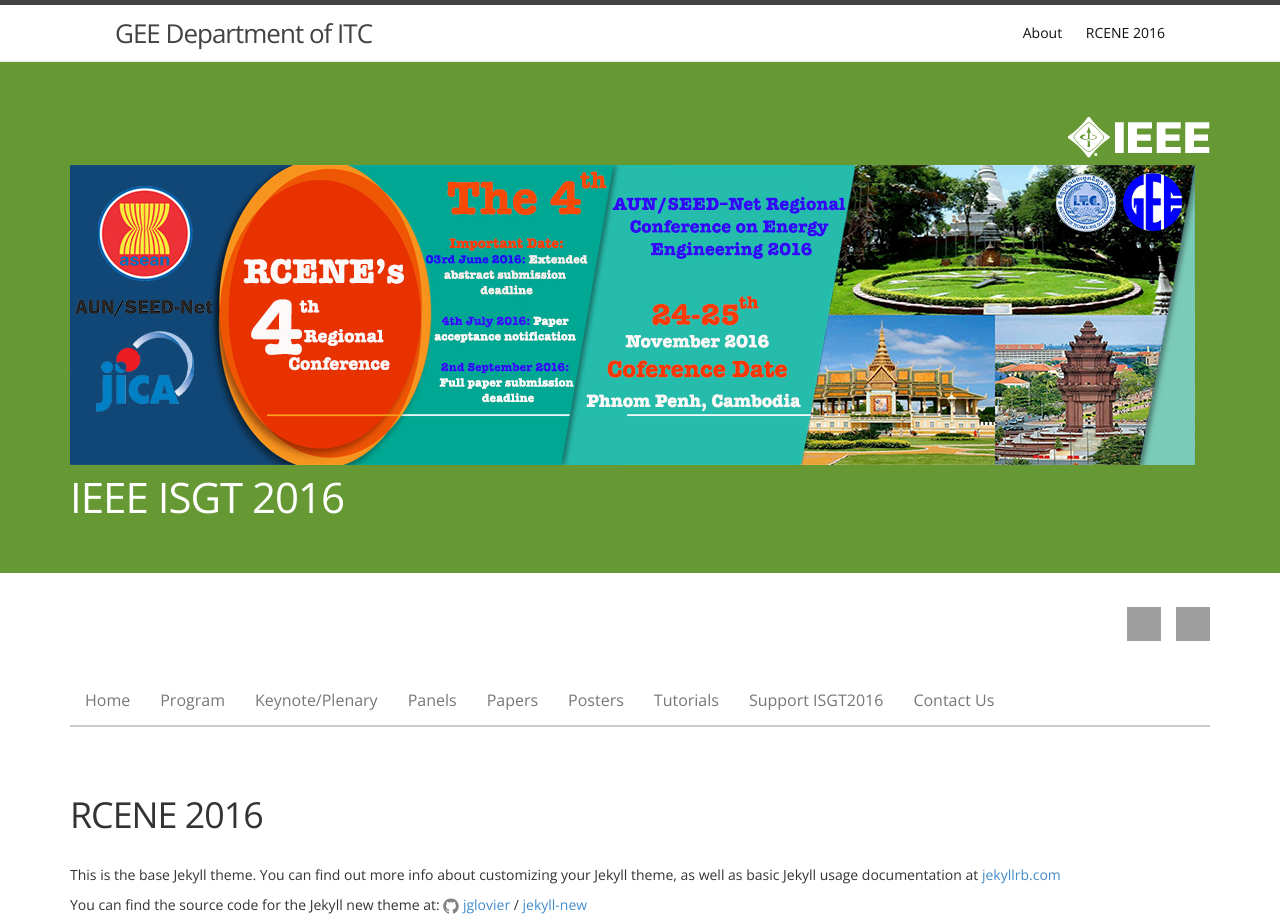
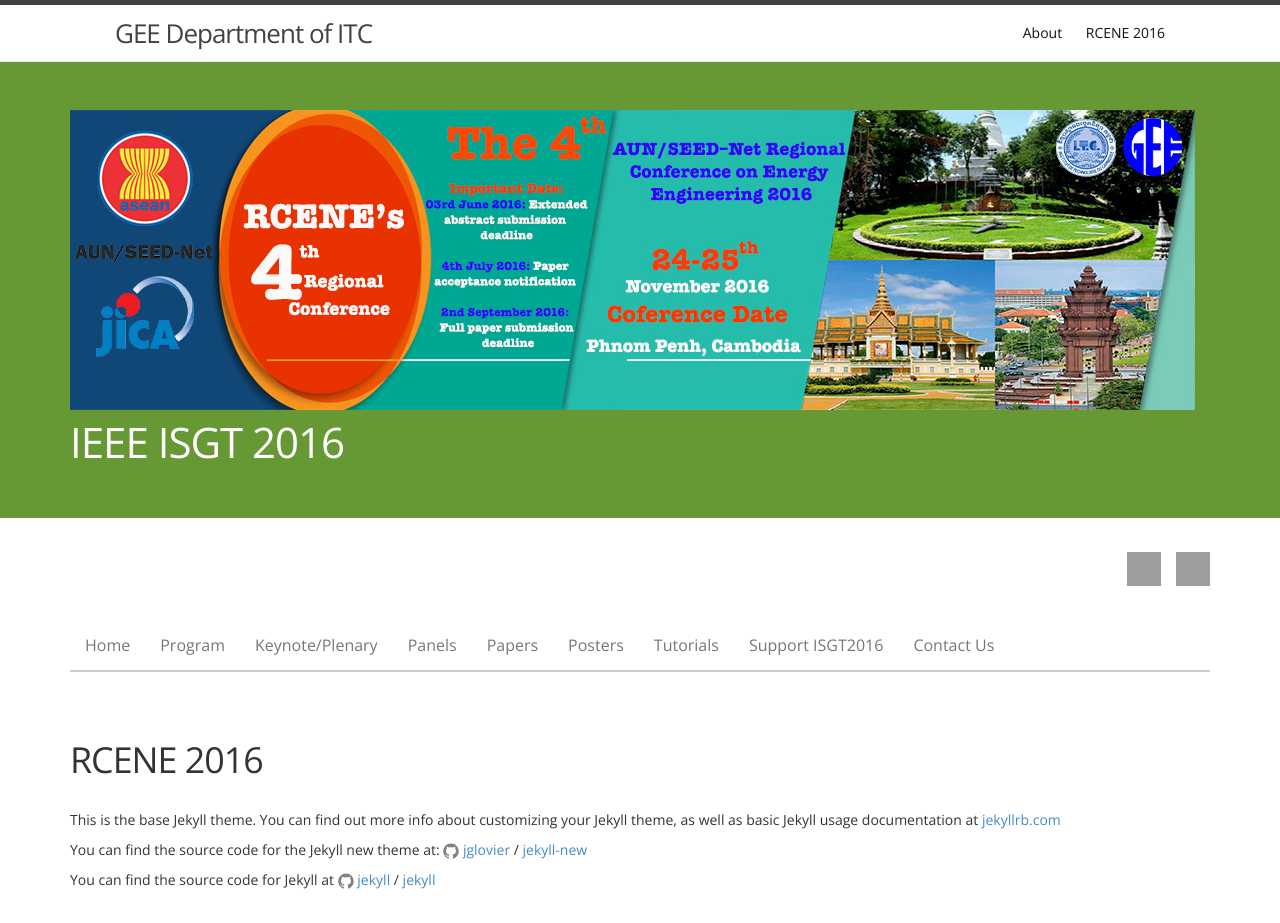
Before and after one commit to gee-itc/gee-itc.github.io, a Jekyll site: the page built from rcene2016.md, in a window 1280 px wide. Shown: the top 923 px of the page. Built offline with Jekyll 4.4.1, drawn with Linux system fonts in a browser that asks for light colours; grey boxes are pictures that could not be loaded.

Commit message:
Remove some image

```diff
--- a/_layouts/landing_page.html
+++ b/_layouts/landing_page.html
@@ -32,11 +32,11 @@
 	<!-- Main jumbotron for a primary marketing message or call to action -->
 	<div class="jumbotron banner">
 		<div class="container">
-			<div class="pull-right hidden-xs">
+			<!-- <div class="pull-right hidden-xs">
 				<a href="http://www.ieee.org" title="IEEE logo">
 					<img src="/images/ieee_mb_white.png" id="ieee_mb" class="img-responsive" alt="IEEE logo">
-			</a>
-		</div>
+				</a>
+			</div> -->
 			<a href="http://sites.ieee.org/isgt-2016/" title="IEEE ISGT 2016 home"><img src="/images/RCENE-Banner.jpg" alt="IEEE ISGT 2016 home" class="img-responsive" rel="home" width="1125" height="300"></a>
 			<h1 class="site-title"><a href="http://sites.ieee.org/isgt-2016/" rel="home">IEEE ISGT 2016</a></h1>
 
```
